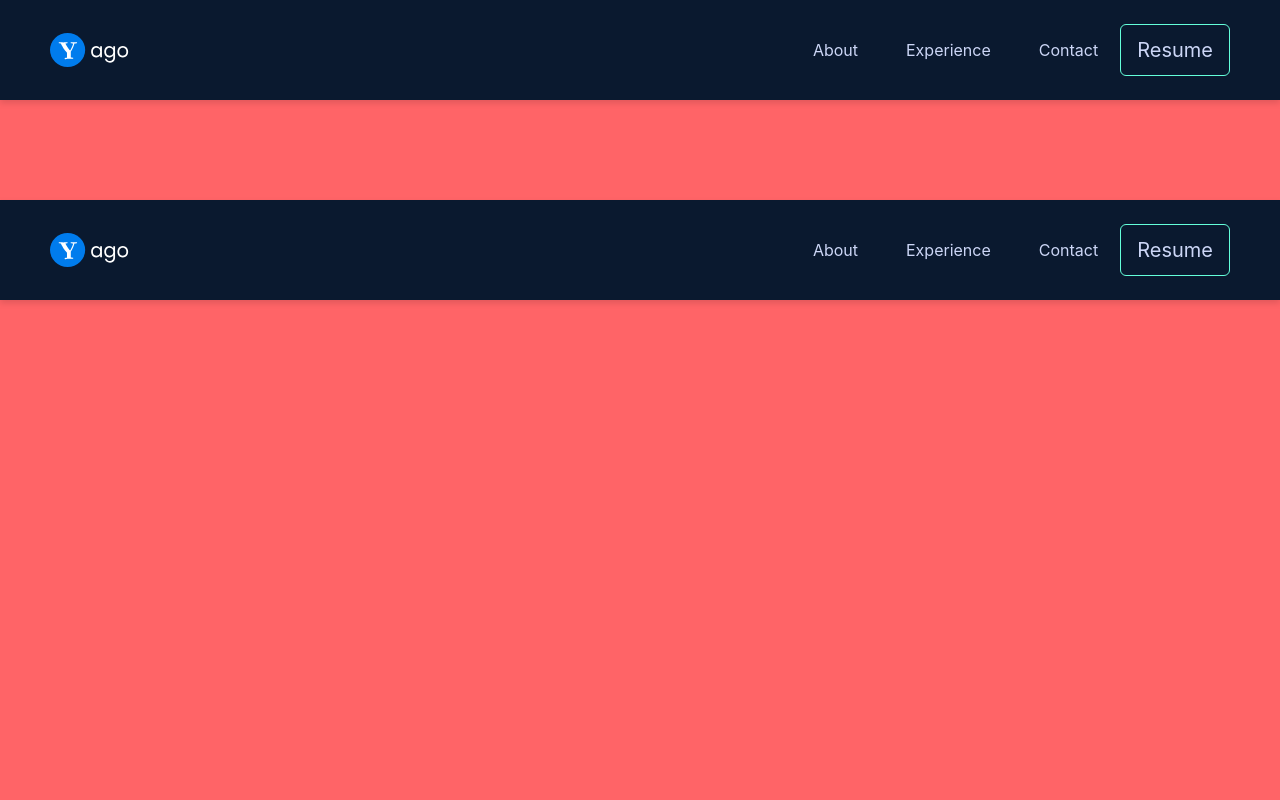
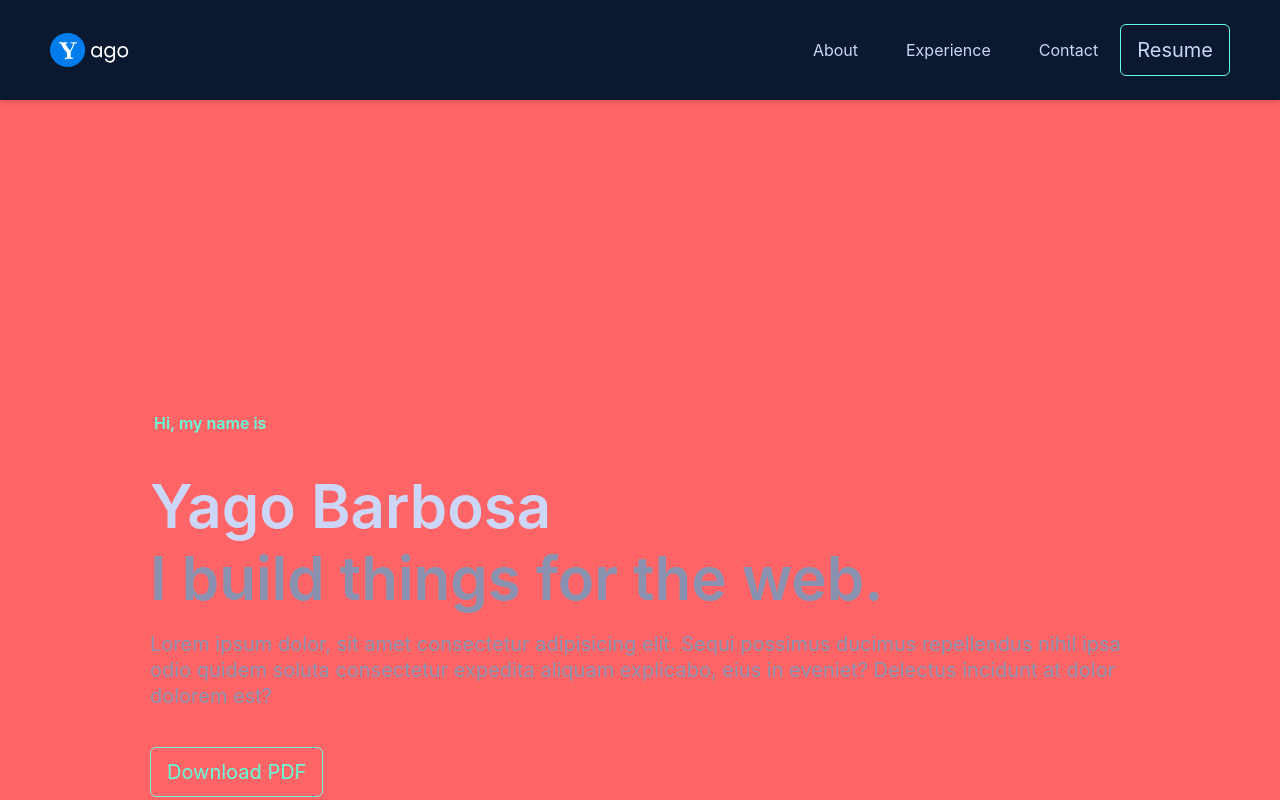
Before and after one commit to YagoB16/web-profile, a Next.js app: page / in a window 1280 px wide. Shown: the top 800 px of the page. Built offline with nearby package versions, Linux system fonts and the light colour scheme.

Commit message:
Seção de apresentação criada

```diff
--- a/src/app/page.tsx
+++ b/src/app/page.tsx
@@ -1,18 +1,36 @@
 import Header from '@/src/components/Header'
 
 export default function Home() {
-  return (
-    <>
-      <Header />
-
-      {/* Conteúdo principal (Centralizado) */}
-      <main className="flex-1 flex justify-center items-center h-[100dhv] bg-gray-100">
-       main
-      </main>
-
-      <footer className='flex items-center justify-between bg-amber-300'>
-        Footer
-      </footer>
-    </>
-  )
+    return (
+        <>
+            <section className='flex flex-col items-start justify-center min-h-[100vh] '>
+                <div className='mb-7.5 ml-1'>
+                    <h1 className='text-[clamp(var(--fz-sm),5vw,var(--fz-md))] font-normal text-[var(--green)]! '>
+                        Hi, my name is
+                    </h1>
+                </div>
+                <div className='text-xl sm:text-2xl md:text-4xl lg:text-5xl xl:text-6xl'>
+                    <h2 className='!m-0'>
+                        Yago Barbosa
+                    </h2>
+                </div>
+                <div className='text-xl sm:text-2xl md:text-4xl lg:text-5xl xl:text-6xl'>
+                    <h3 className='!mt-1.5 !mb-0 !text-[var(--slate)]'>
+                        I build things for the web.
+                    </h3>
+                </div>
+                <div className='self-start'>
+                    <p className='mt-5'> Lorem ipsum dolor, sit amet consectetur adipisicing elit. Sequi possimus ducimus repellendus nihil ipsa odio quidem soluta consectetur expedita aliquam explicabo, eius in eveniet? Delectus incidunt at dolor dolorem est?</p>
+                </div>
+                <div className='mt-12.5'>
+                    <a
+                        href="https://example.com"
+                        className="border border-[var(--green)] !text-[var(--green)] rounded-md py-3 px-4 transition duration-300 hover:bg-[var(--green)] hover:text-[var(--gray-700)]"
+                    >
+                        Download PDF
+                    </a>
+                </div>
+            </section>
+        </>
+    )
 }
```
